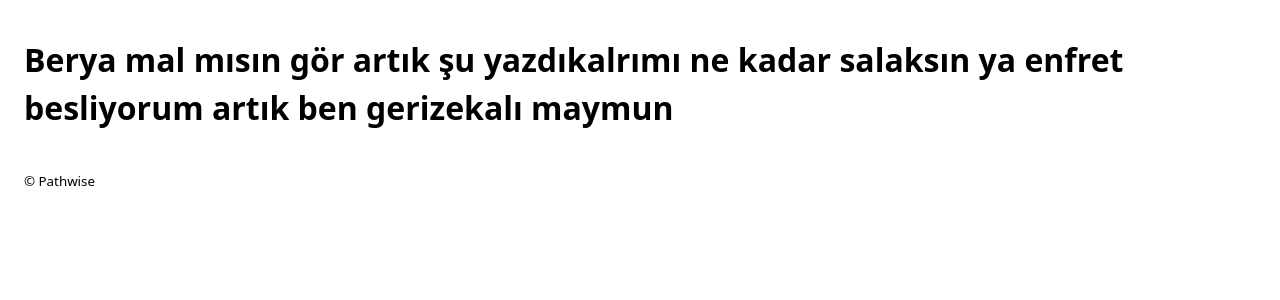
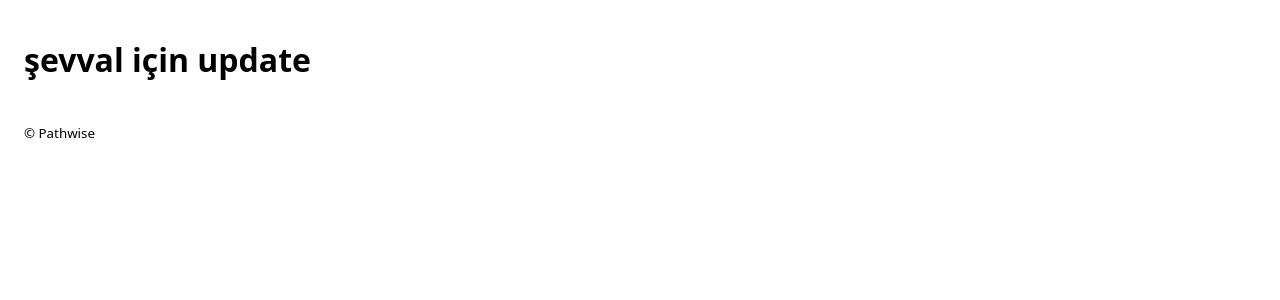
Before and after one commit to UmutBerkKarakurt/Pathwise, a Django app: page / in a window 1280 px wide. Shown: the top 300 px of the page. Run offline with Django 4.2, Linux system fonts and the light colour scheme.

Commit message:
Yeni değişiklikler yapıldı

```diff
--- a/core/templates/core/home.html
+++ b/core/templates/core/home.html
@@ -8,7 +8,7 @@
     <link rel="stylesheet" href="{% static 'css/style.css' %}">
 </head>
 <body>
-    <header class="site-header"><h1>Berya mal mısın gör artık şu yazdıkalrımı ne kadar salaksın ya enfret besliyorum artık ben gerizekalı maymun</h1></header>
+    <header class="site-header"><h1>şevval için update</h1></header>
     <main class="container">
         {% block content %}{% endblock %}
     </main>
```
